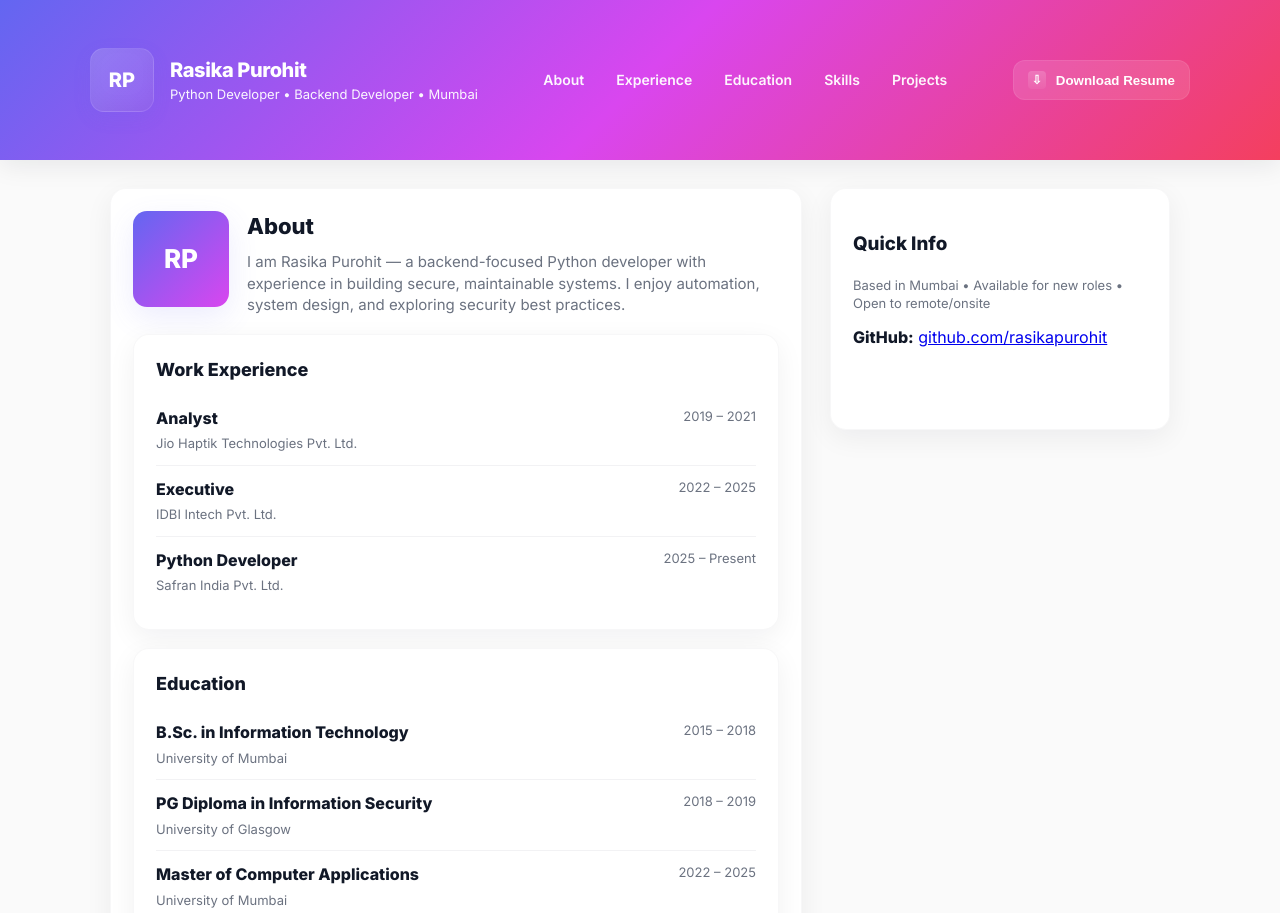
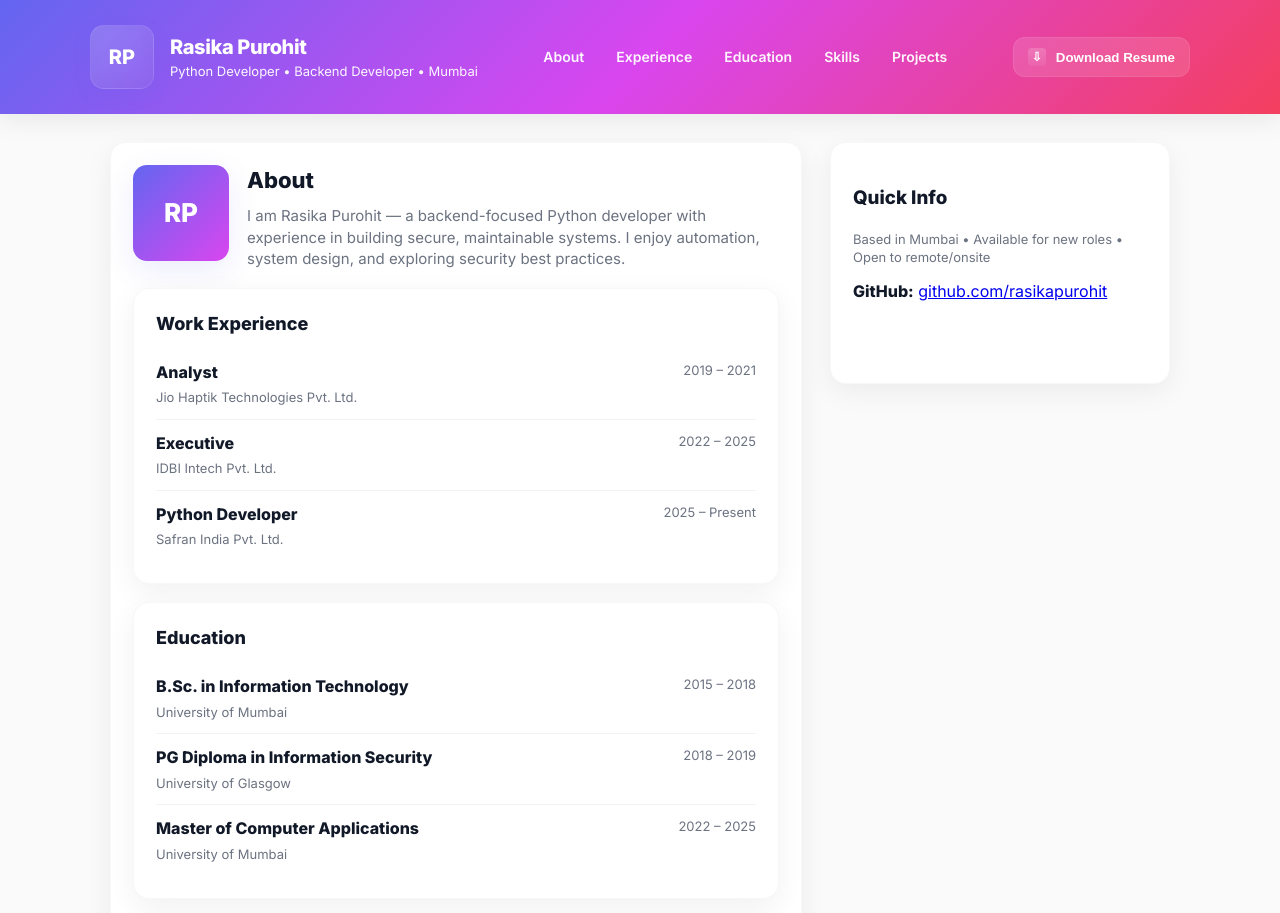
Before and after one commit to rasikapurohit/rasikapurohit.github.io, a plain HTML site: page index.html in a window 1280 px wide. Shown: the top 913 px of the page. Drawn offline with Linux system fonts and the light colour scheme.

Commit message:
padding changes

```diff
--- a/index.html
+++ b/index.html
@@ -47,7 +47,7 @@
           var(--accent3)
         );
         color: white;
-        padding: 48px 20px;
+        padding: 25px 20px;
         position: sticky;
         top: 0;
         z-index: 40;
```
